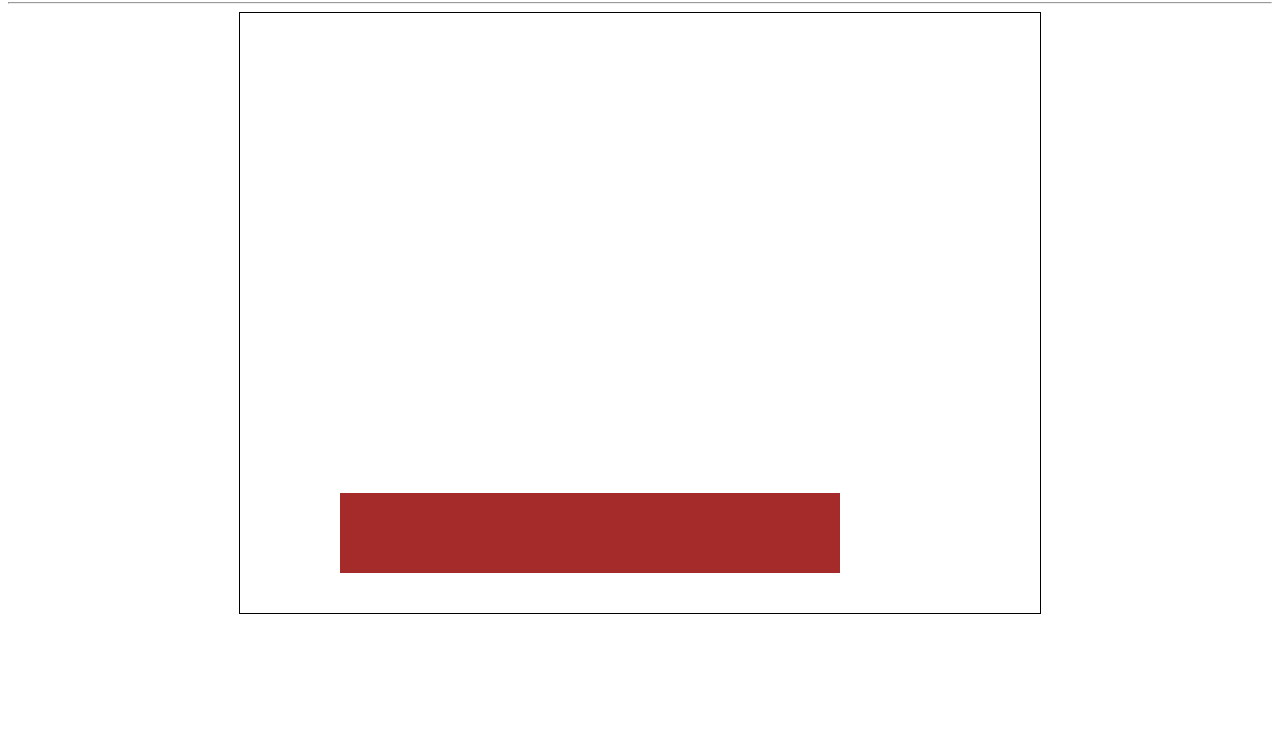
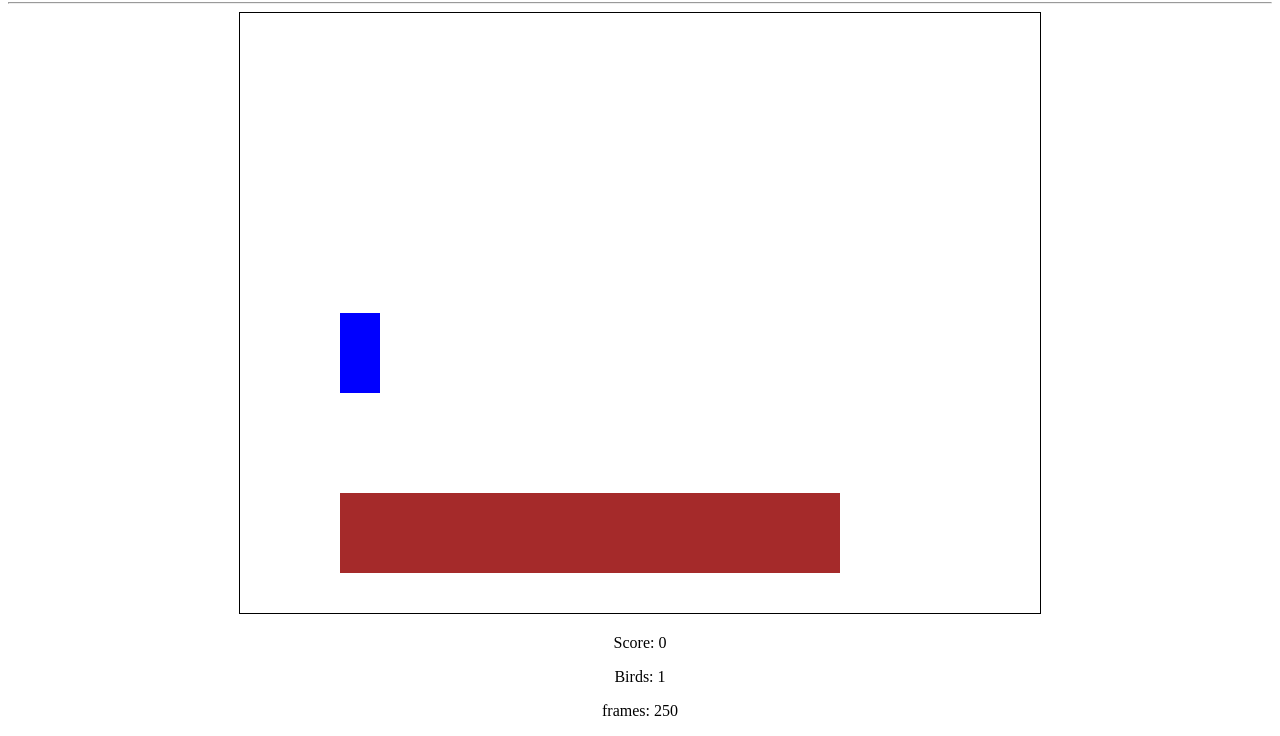
Before and after one commit to Nodnarb12500/burder, a plain HTML site: page index.html in a window 1280 px wide. Shown: the part 78-814 px from the top of the page. Drawn offline with Linux system fonts and the light colour scheme.

Commit message:
good progress, log hits birds and gains score

```diff
--- a/index.html
+++ b/index.html
@@ -26,6 +26,12 @@
             <!-- <canvas id="gameCanvas"></Canvas> -->
         </section>
 
+        <section>
+            <p id="currentScore"></p>
+            <p id="birdsCount"></p>
+            <p id="frameNum"></p>
+        </section>
+
     </body>
 
 </html>
--- a/resources/js/burder.js
+++ b/resources/js/burder.js
@@ -1,136 +1,26 @@
 // Variables
-var player;
 var thrownLog;
 
 var birds = [];
+//var birds;
 var birdSquishSnd;
 
 var backgroundImg;
 var backgroundMusic;
 
-var scoreBoard;
+var scoreBoard = 0;
 
 function startGame() {
     // debug thing for no reason
     console.log("game started!");
 
+    // Items
+    thrownLog = new component(500, 80, "brown", 100, 600 - 120);
+    //birds = new component(30, 30, "black", 100, 400);
+
     //start game
     gameCanvas.start();
-    thrownLog = new component(500, 80, "brown", 100, 600 - 120);
 }
-
-/*
-var gameCanvas = {
-    canvas : document.createElement("canvas"), // Makes Canvas
-
-        // Set Resolution
-        // TODO
-        //   - Make this variable to change to the viewers screen
-
-
-    start : function() {
-        this.canvas.id = "gameCanvas";
-
-        this.canvas.width = 800;
-        this.canvas.height = 600;
-
-        this.context = this.canvas.getContext("2d");
-        document.getElementById("gameArea").appendChild(this.canvas, document.body.childNodes[0]);
-        this.frameNo = 0;
-        this.interval = setInterval(updateGameArea, 20); // apperently 50 fps?
-
-    },
-
-    clear : function() {
-        this.context.clearRect(0, 0, this.canvas.width, this.canvas.height);
-    },
-
-    stop : function() {
-        clearInterval(this.interval);
-
-    }
-
-}
-
-function component(width, height, color, x, y, type) {
-    this.type = type;
-    if (type == "image" || type == "background") {
-        this.image = new Image();
-        this.image.src = color;
-
-    }
-
-    // Size
-    this.width;
-    this.height;
-
-    // Position
-    this.x = x;
-    this.y = y;
-
-    // Movement
-    this.speedX = 0;
-    this.speedY = 0;
-
-    // Gravity
-    this.gravity = 0.05
-    this.gravitySpeed = 0;
-
-    // Bounce - proby wont use
-    this.bounce = 0.6;
-
-    this.update = function () {
-        ctx = gameCanvas.context;
-
-        if (this.type == "text") {
-            // ScoreBoard
-            ctx.font = this.width + " " + this.height;
-            ctx.fillStyle = color;
-            ctx.fillText(this.text, this.x, this.y);
-        } else if (type == "image" || type == "background") {
-            // backgrounds and Image
-            if (type == background) {
-                ctx.drawImage(this.image, this.x, + this.width, this.y, this.width, this.height);
-            } else {
-                ctx.drawImage(this.image, this.x, this.y, this.width, this.height);
-            }
-
-        } else {
-
-        }
-
-        ctx.fillStyle = color;
-        ctx.fillRect(this.x, this.y, this.width, this.height);
-
-    }
-    this.newPos = function() {
-        if (this.type == "background") {
-            // stop background from moving
-            this.gravity = 0;
-        }
-        this.gravitySpeed += this.gravity;
-        this.x += this.speedX;
-        this.y += this.speedY + this.gravitySpeed;
-        this.hitBottom();
-
-        if (this.type == "background") {
-            if (this.x == -(this.width)) {
-                this.x = 0;
-            }
-        }
-    }
-
-    this.hitBottom = function() {
-        var rockBottom = gameArea.canvas.height - this.height;
-        if (this.y > rockBottom) {
-            this.y = rockBottom;
-            this.gravitySpeed = -(this.gravitySpeed * this.bounce);
-        }
-    }
-
-}
-*/
-
 
 var gameCanvas = {
     canvas : document.createElement("canvas"),
@@ -142,38 +32,133 @@ var gameCanvas = {
 
         this.context = this.canvas.getContext("2d");
         document.getElementById("gameArea").appendChild(this.canvas, document.body.childNodes[0]);
+        this.frameNo = 0;
         this.interval = setInterval(updateGameArea, 20);
 
     },
     clear : function() {
         this.context.clearRect(0, 0, this.canvas.width, this.canvas.height);
+    },
+    stop : function() {
+        clearInterval(this.interval);
     }
 }
 
 
 function component(width, height, color, x, y) {
+
+    // Size
     this.width = width;
     this.height = height;
+
+    // Position
     this.x = x;
     this.y = y;
+
+    // Speed/Movement
+    this.speedX = 0;
+    this.speedY = 0;
+
     this.update = function() {
         ctx = gameCanvas.context;
         ctx.fillStyle = color;
         ctx.fillRect(this.x, this.y, this.width, this.height);
     }
+    this.newPos = function() {
+        this.x += this.speedX;
+        this.y += this.speedY;
+    }
+    this.crashWith = function(otherobj) {
+        // Player object?
+        var myLeft = this.x;
+        var myRight = this.x + (this.width);
+        var myTop = this.y;
+        var myBottom = this.y + (this.height);
+
+        // Any other item?
+        var otherLeft = otherobj.x;
+        var otherRight = otherobj.x + (otherobj.width);
+        var otherTop = otherobj.y;
+        var otherBottom = otherobj.y + (otherobj.height);
+
+        var crash = true;
+
+        if ((myBottom < otherTop) || (myTop > otherBottom) || (myRight < otherLeft) || (myLeft > otherRight)) {
+        //if ((myBottom > otherTop) || (myTop < otherBottom) || (myRight > otherLeft) || (myLeft < otherRight)) {
+
+            // debug
+            console.log("myBottom < otherTop : " + (myBottom < otherTop));
+            console.log("myTop > otherBottom : " + (myTop > otherBottom));
+            console.log("myRight < otherLeft : " + (myRight < otherLeft));
+            console.log("myLeft > otherRight : " + (myLeft > otherRight));
+
+
+            crash = false;
+        }
+        // debug
+
+        //console.log("myBottom < otherTop : " + (myBottom < otherTop));
+        //console.log("myTop > otherBottom : " + (myTop > otherBottom));
+        //console.log("myRight < otherLeft : " + (myRight < otherLeft));
+        //console.log("myLeft > otherRight : " + (myLeft > otherRight));
+
+        return crash;
+
+    }
 
 }
 
+var playerMovment = {
+    up : () => {
+        thrownLog.speedY -= 1;
+    },
+    down : () => {
+        thrownLog.speedY += 1;
+    },
+    left : () => {
+        thrownLog.speedX -= 1;
+    },
+    right : () => {
+        thrownLog.speedX += 1;
+    },
+    stop : () => {
+        thrownLog.speedX = 0;
+        thrownLog.speedY = 0;
+    }
+}
 
 function updateGameArea() {
+    var x, y;
+
+    for (i = 0; i < birds.length; i += 1) {
+        if (thrownLog.crashWith(birds[i])) {
+            scoreBoard += 1;
+            // dont forget to make the bird explode
+        }
+    }
+
     gameCanvas.clear();
+    gameCanvas.frameNo += 1;
+    if (gameCanvas.frameNo == 1 || everyinterval(150)) {
+        x = gameCanvas.canvas.width;
+        y = gameCanvas.canvas.height - 200;
+        birds.push(new component(40, 80, "blue", 100, 300));
+    }
+    for (i = 0; i < birds.length; i += 1) {
+        //birds[i].y += 1;
+        birds[i].update();
+    }
 
-    //thrownLog.x += 1;
+    document.getElementById("currentScore").innerText = "Score: " + scoreBoard;
+    document.getElementById("birdsCount").innerText = "Birds: " + birds.length;
+    document.getElementById("frameNum").innerText = "frames: " + gameCanvas.frameNo;
 
-    //thrownLog.newPos();
+    //thrownLog.y -= 1;
+
+    thrownLog.newPos();
     thrownLog.update();
 }
-/*
+
 function sound(src) {
     this.sound = document.createElement(audio);
     this.sound.src = src;
@@ -190,9 +175,6 @@ function sound(src) {
 }
 
 function everyinterval(n) {
-    if ((gameArea.frameNo/ n) % 1 == 0) {
-        return true;
-    }
+    if ((gameArea.frameNo / n) % 1 == 0) { return true; }
     return false;
 }
-*/
```
